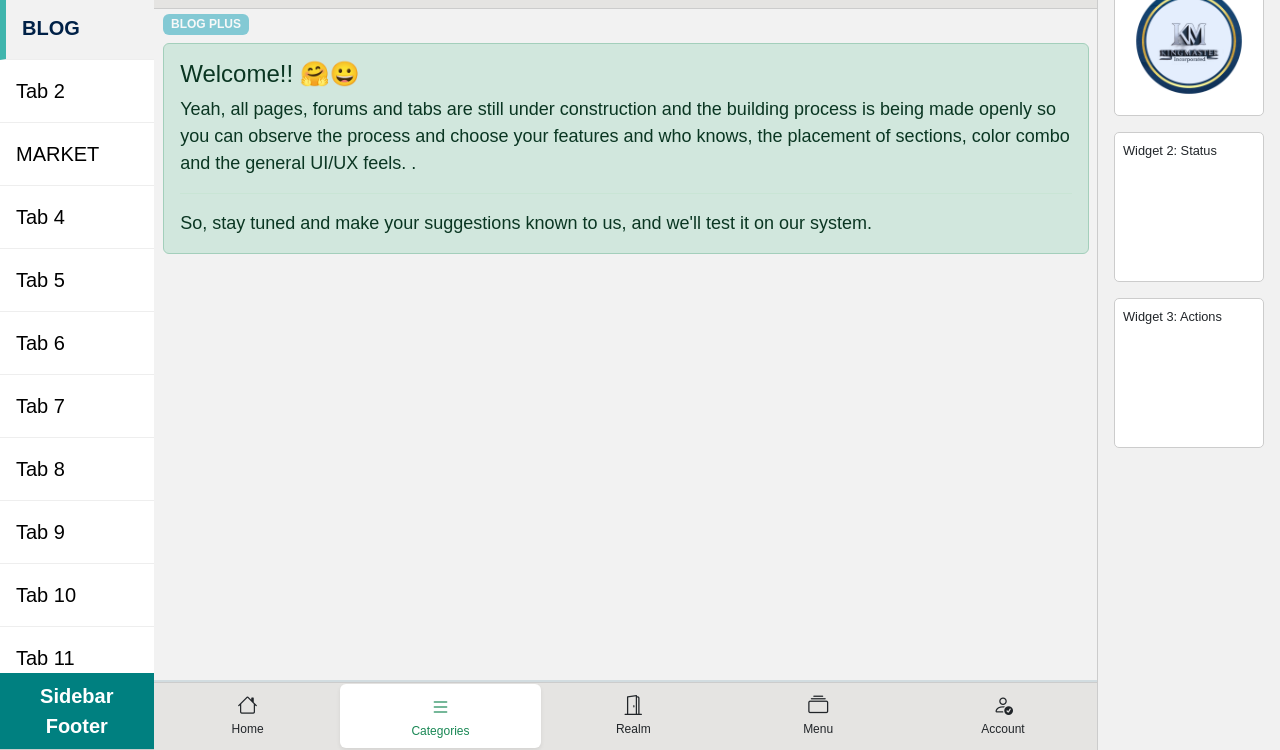
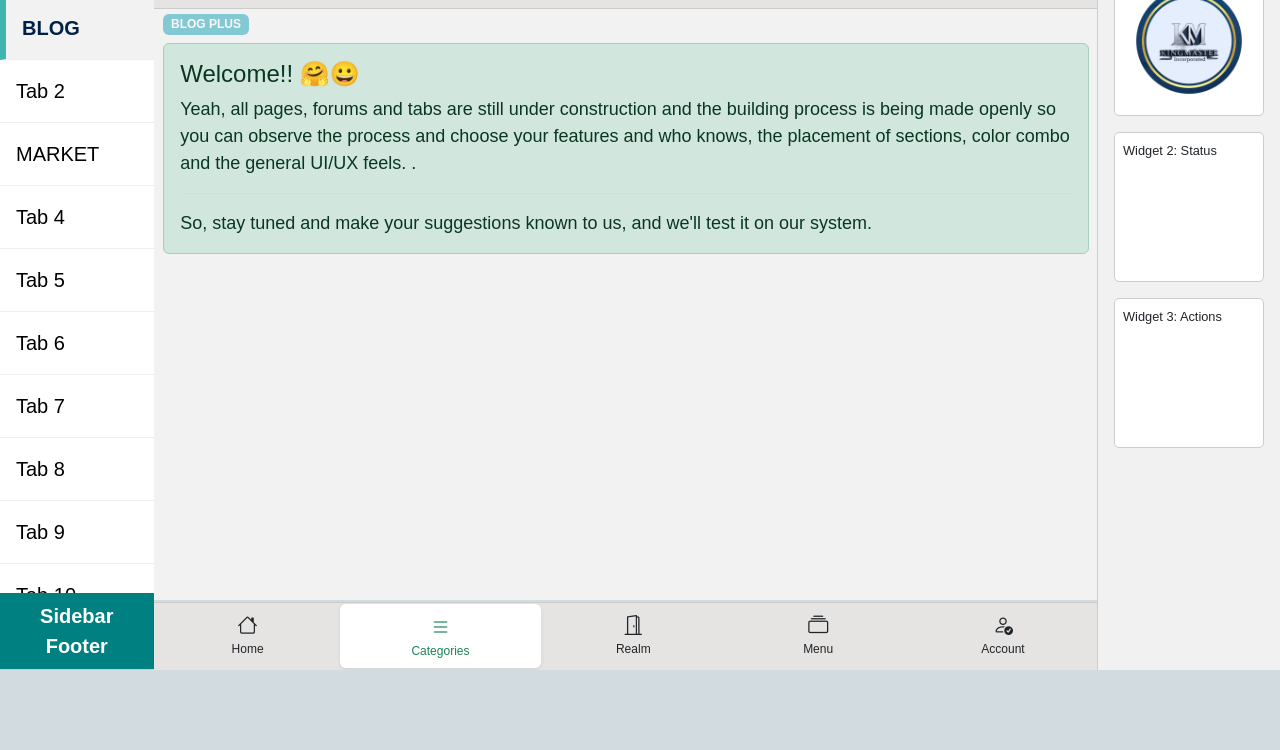
Before and after one commit to cudfirm/a, a plain HTML site: page index.html in a window 1280 px wide. Shown: the part 50-800 px from the top of the page. Drawn offline with nearby package versions, Linux system fonts and the light colour scheme; a web font is replaced by a local one.

Commit message:
Update styles.css
Changed app content container to 90vh height, min, max also

```diff
--- a/styles.css
+++ b/styles.css
@@ -101,10 +101,10 @@ a:hover {
        ######################################## */
 .app-container {
   display: flex;
-  height: 100vh;
+  height: 90vh;
   width: 100vw;
-  min-height: fit-content;
-  max-height: fit-content;
+  min-height: 90vh;
+  max-height: 90vh;
 }
 
 .sidebar-left {
```
